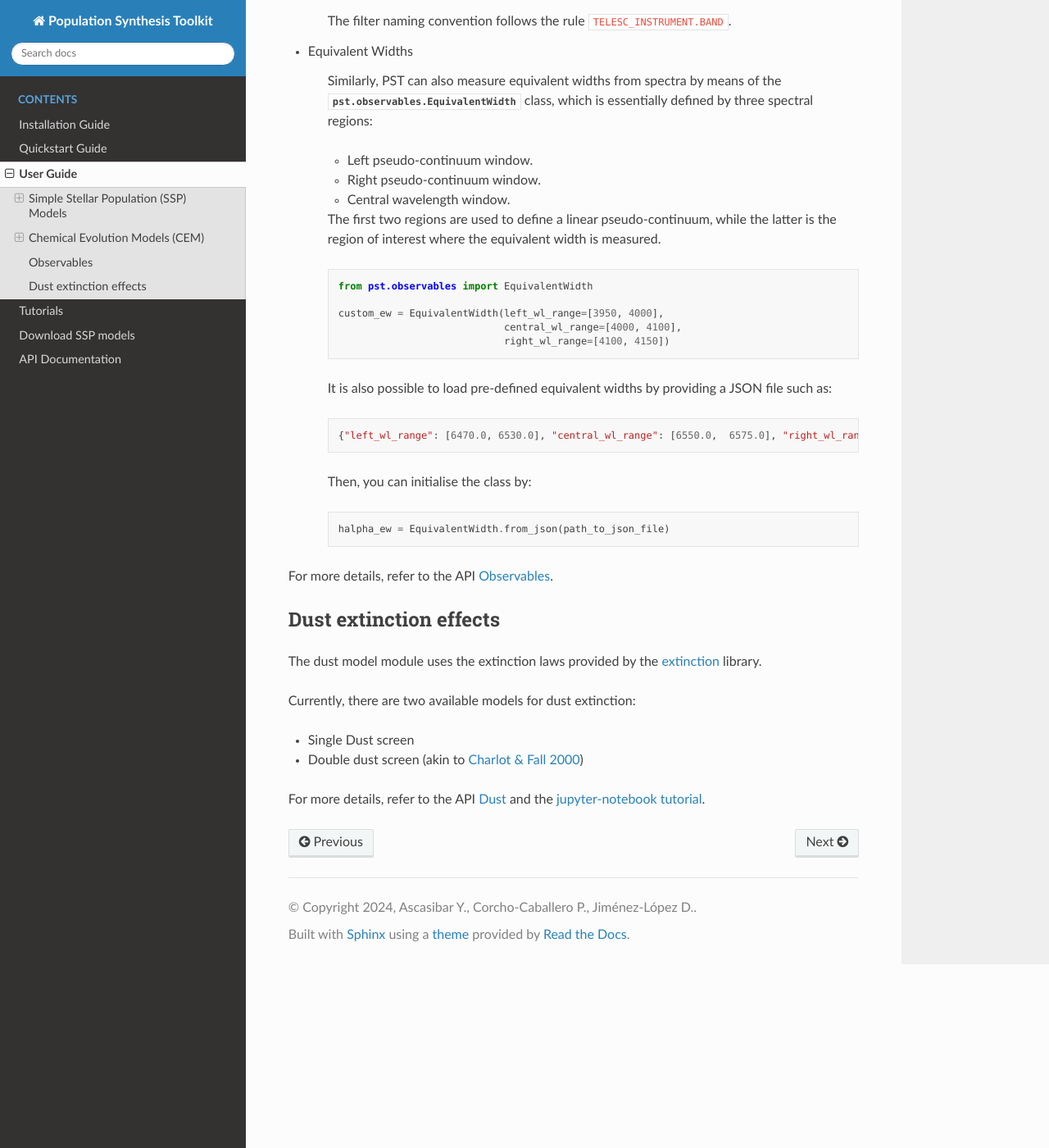
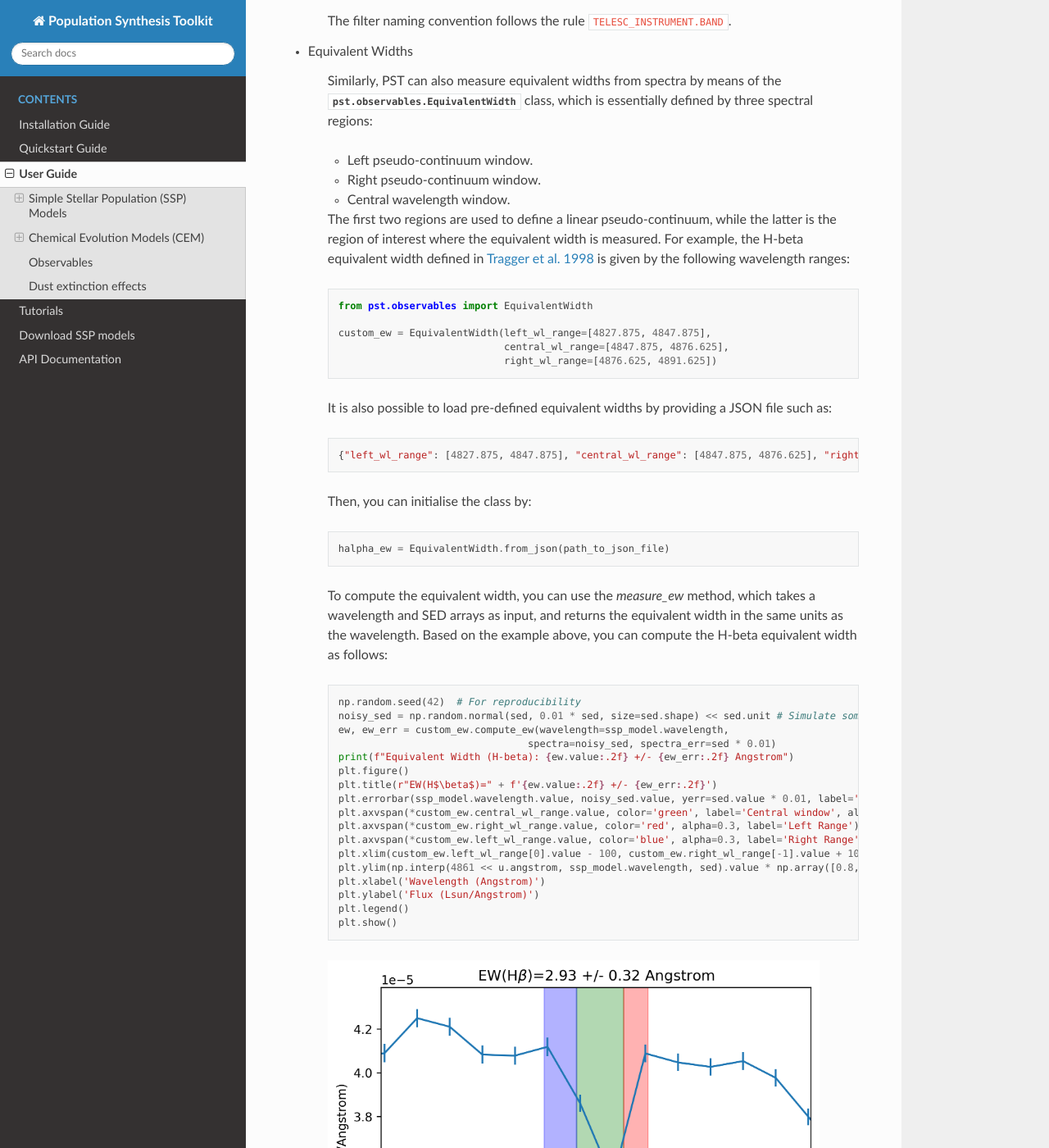
Before and after one commit to paranoya/population-synthesis-toolkit, a Sphinx documentation site: the page built from docs/source/user_guide.rst, in a window 1280 px wide and 1400 px high, scrolled down 5586 px. Shown: the whole window at 82% size. Built offline with Sphinx 7.4.7 and the Read the Docs theme 3.1.0, drawn with Linux system fonts in a browser that asks for light colours.

Commit message:
expand ew documentation

```diff
--- a/docs/source/user_guide.rst
+++ b/docs/source/user_guide.rst
@@ -220,21 +220,22 @@ Currently, PST is able to produce three different types of observable quantities
     - Central wavelength window.
 
     The first two regions are used to define a linear pseudo-continuum, while the latter is the region of interest where the equivalent width is measured.
+    For example, the H-beta equivalent width defined in `Tragger et al. 1998 <https://ui.adsabs.harvard.edu/abs/1998ApJS..116....1T/abstract>`_ is given by the following wavelength ranges:
 
     .. code-block:: python
 
         from pst.observables import EquivalentWidth
 
-        custom_ew = EquivalentWidth(left_wl_range=[3950, 4000],
-                                    central_wl_range=[4000, 4100],
-                                    right_wl_range=[4100, 4150])
+        custom_ew = EquivalentWidth(left_wl_range=[4827.875, 4847.875],
+                                    central_wl_range=[4847.875, 4876.625],
+                                    right_wl_range=[4876.625, 4891.625])
 
     It is also possible to load pre-defined equivalent widths by providing a JSON
     file such as:
 
     .. code-block::
 
-        {"left_wl_range": [6470.0, 6530.0], "central_wl_range": [6550.0,  6575.0], "right_wl_range": [6600, 6660]}
+        {"left_wl_range": [4827.875, 4847.875], "central_wl_range": [4847.875, 4876.625], "right_wl_range": [4876.625, 4891.625]}
 
     Then, you can initialise the class by:
 
@@ -242,6 +243,32 @@ Currently, PST is able to produce three different types of observable quantities
 
         halpha_ew = EquivalentWidth.from_json(path_to_json_file)
 
+    To compute the equivalent width, you can use the `measure_ew` method, which takes a wavelength and SED arrays as input,
+    and returns the equivalent width in the same units as the wavelength. Based on the example above, you can compute the H-beta equivalent width as follows:
+
+    .. code-block:: python
+
+        np.random.seed(42)  # For reproducibility
+        noisy_sed = np.random.normal(sed, 0.01 * sed, size=sed.shape) << sed.unit # Simulate some noise in the SED
+        ew, ew_err = custom_ew.compute_ew(wavelength=ssp_model.wavelength,
+                                        spectra=noisy_sed, spectra_err=sed * 0.01)
+        print(f"Equivalent Width (H-beta): {ew.value:.2f} +/- {ew_err:.2f} Angstrom")
+        plt.figure()
+        plt.title(r"EW(H$\beta$)=" + f'{ew.value:.2f} +/- {ew_err:.2f}')
+        plt.errorbar(ssp_model.wavelength.value, noisy_sed.value, yerr=sed.value * 0.01, label='SED')
+        plt.axvspan(*custom_ew.central_wl_range.value, color='green', label='Central window', alpha=0.3)
+        plt.axvspan(*custom_ew.right_wl_range.value, color='red', alpha=0.3, label='Left Range')
+        plt.axvspan(*custom_ew.left_wl_range.value, color='blue', alpha=0.3, label='Right Range')
+        plt.xlim(custom_ew.left_wl_range[0].value - 100, custom_ew.right_wl_range[-1].value + 100)
+        plt.ylim(np.interp(4861 << u.angstrom, ssp_model.wavelength, sed).value * np.array([0.8, 1.2]))
+        plt.xlabel('Wavelength (Angstrom)')
+        plt.ylabel('Flux (Lsun/Angstrom)')
+        plt.legend()
+        plt.show()
+
+.. figure:: _static/images/ew_calculation.png
+    :align: center
+    :width: 600px
 
 For more details, refer to the API :ref:`observables`.
 
```
Also changed, not shown: docs/make_plots.py (+33 -3 lines), docs/source/_static/images/ew_calculation.png (added).
